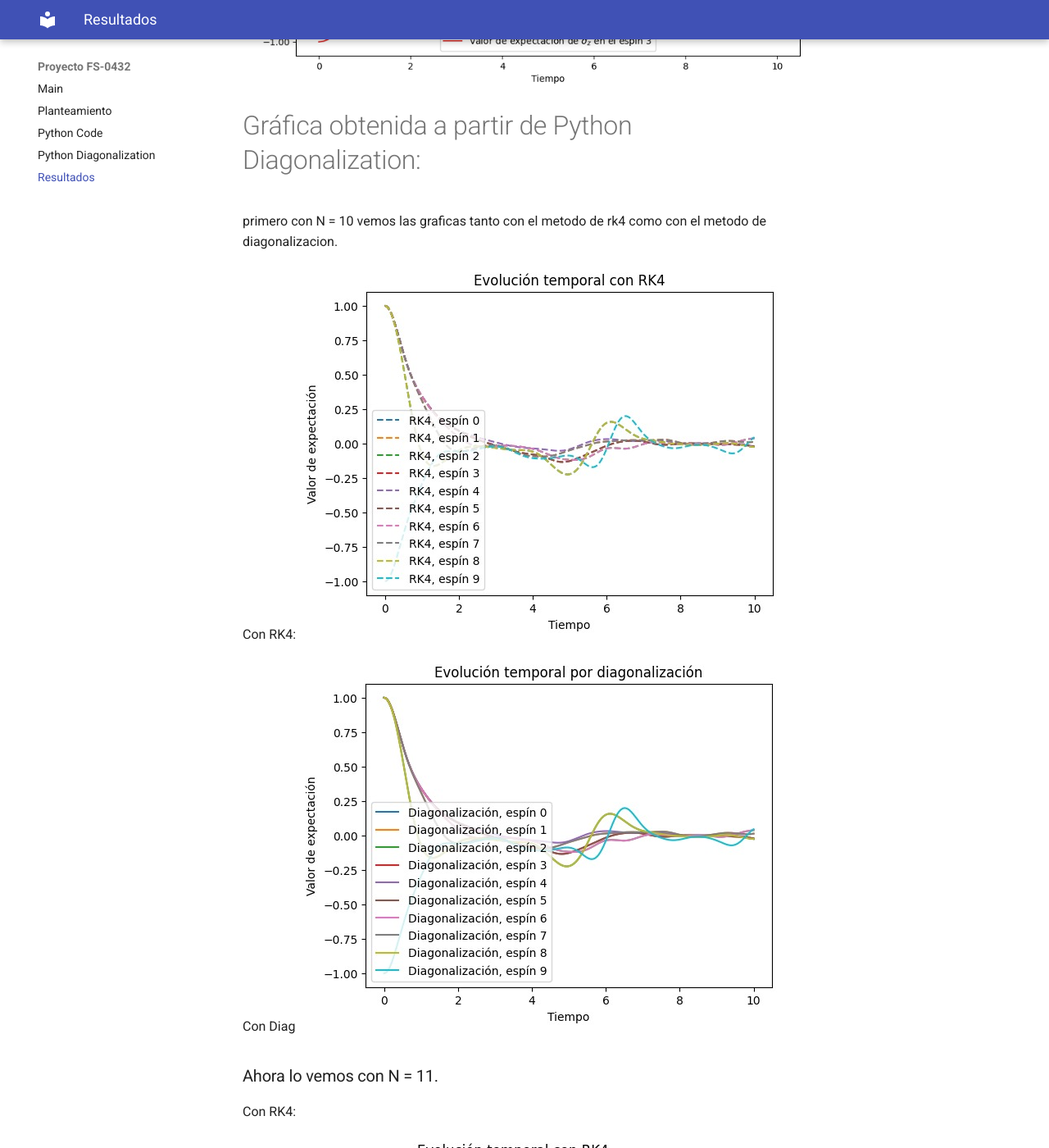
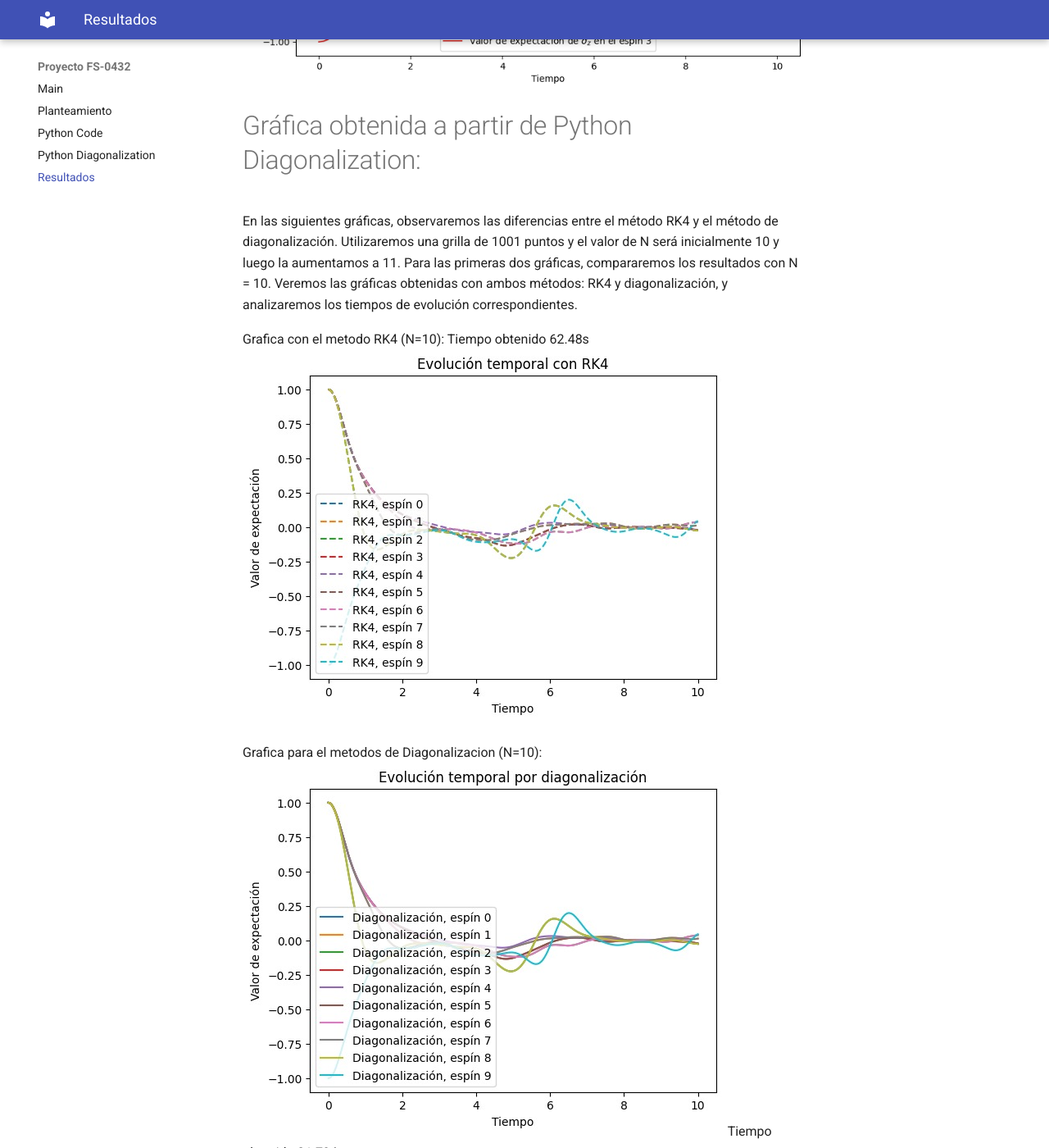
Before and after one commit to BrayCal/Proyecto-FS-0432, an MkDocs documentation site: the page built from docs/imagen.md, in a window 1280 px wide and 1400 px high, scrolled down 623 px. Shown: the whole window at 82% size. Built offline with MkDocs 1.6.1 and Material for MkDocs 9.7.7, drawn with Linux system fonts in a browser that asks for light colours; some of the changed text lies outside the part shown.

Commit message:
Primer borrador de la descripcion de las graficas

```diff
--- a/docs/imagen.md
+++ b/docs/imagen.md
@@ -5,20 +5,26 @@
 ![](img/C1ramses.png)
 
 # Gráfica obtenida a partir de Python Diagonalization:
-primero con N = 10 vemos las graficas tanto con el metodo de rk4 como con el metodo de diagonalizacion.
+En las siguientes gráficas, observaremos las diferencias entre el método RK4 y el método de diagonalización. Utilizaremos una grilla de 1001 puntos y el valor de N será inicialmente 10 y luego la aumentamos a 11.
+Para las primeras dos gráficas, compararemos los resultados con N = 10. Veremos las gráficas obtenidas con ambos métodos: RK4 y diagonalización, y analizaremos los tiempos de evolución correspondientes.
 
-Con RK4:
+Grafica con el metodo RK4 (N=10): Tiempo obtenido 62.48s
 ![](img/10nrk4.png)
 
-Con Diag
+Grafica para el metodos de Diagonalizacion (N=10):
 ![](img/10ndiag.png)
+Tiempo obtenido 31.794s
+
 
 ###Ahora lo vemos con N = 11.
 
-Con RK4:
-
+Grafica con el metodo RK4, tiempo obtenido 337.792s
 ![](img/11nrk4.png)
 
-Con Diag:
+Grafica con el metodo de diagonalizacion, tiempo obtenido: 137.4689s
 
 ![](img/11ndiag.png)
+
+## Conclucion:
+
+Podemos observar como el tiempo de evolucion en el caso del metodo RK4 siempre es mayor al obtenido por medio de diagonalizacion.
```
Also changed, not shown: site/imagen/index.html.
